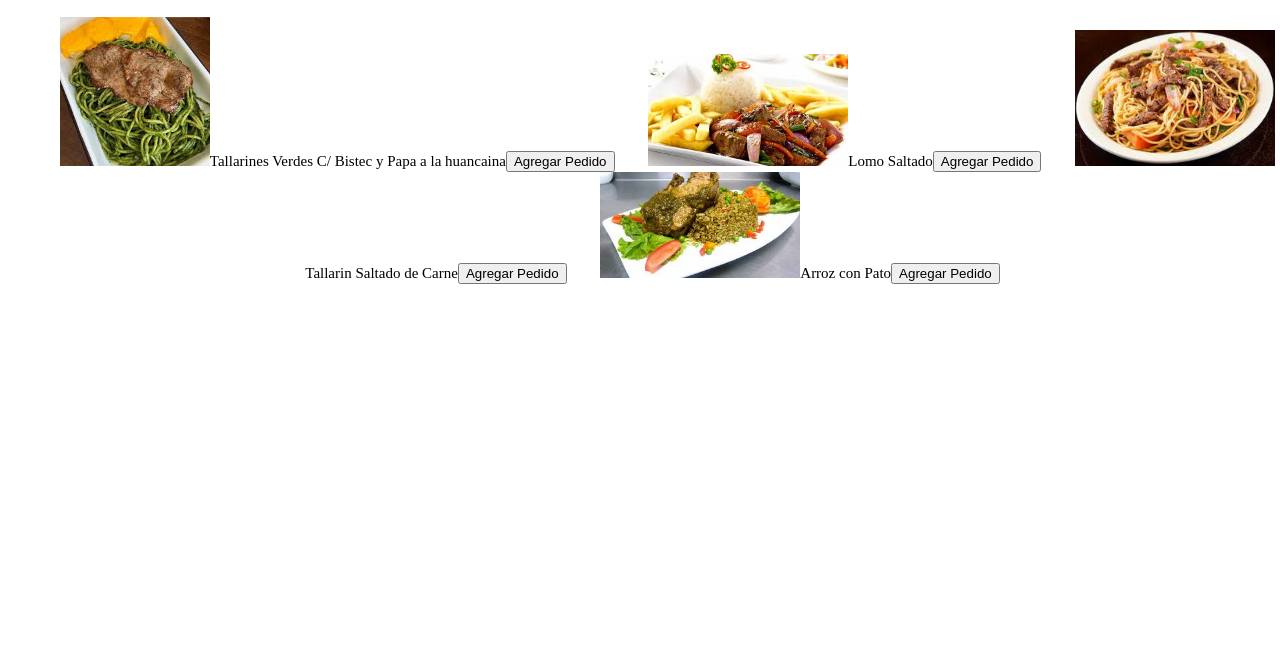
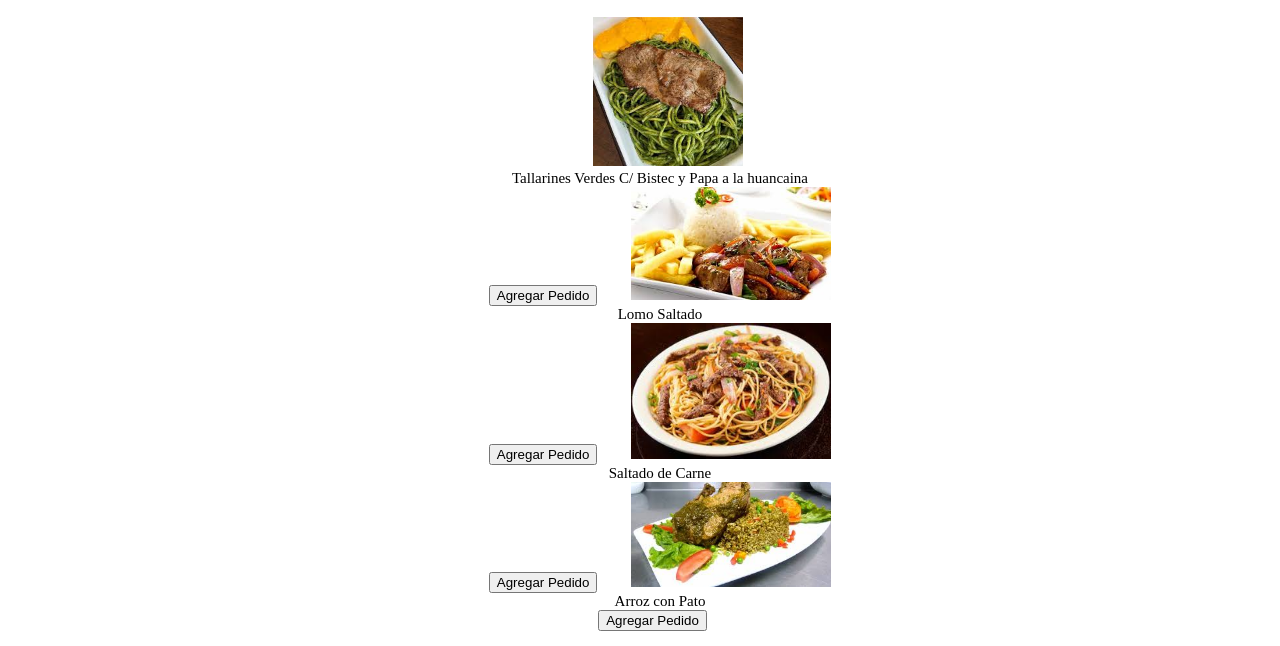
Before and after one commit to alonsofer198/menurincondeangel, a plain HTML site: page cartas.html in a window 1280 px wide. Shown: the part 168-814 px from the top of the page. Drawn offline with Linux system fonts and the light colour scheme; a web font is replaced by a local one.

Commit message:
Update cartas.html

```diff
--- a/cartas.html
+++ b/cartas.html
@@ -34,10 +34,29 @@
         <ul>
             <h1>Sabado......S/.15.00 c/u</h1>
 
-            <li><img width="150px" src="images/tallarinesverdes.jpg" />Tallarines Verdes C/ Bistec y Papa a la huancaina<button>Agregar Pedido</button></li>
-            <li><img width="200px" src="images/lomosaltado.jpg" />Lomo Saltado<button>Agregar Pedido</button></li>
-            <li><img width="200px" src="images/tallarinsaltadodecarne.jpg" />Tallarin Saltado de Carne<button>Agregar Pedido</button></li>
-            <li><img width="200px" src="images/arrozconpato.jpg" />Arroz con Pato<button>Agregar Pedido</button></li>
+            <li>
+                <img width="150px" src="images/tallarinesverdes.jpg" />
+                <div>Tallarines Verdes C/ Bistec y Papa a la huancaina</div>
+                <button>Agregar Pedido</button>
+            </li>
+
+            <li>
+                <img width="200px" src="images/lomosaltado.jpg" />
+                <div>Lomo Saltado</div>
+                <button>Agregar Pedido</button>
+            </li>
+
+            <li>
+                <img width="200px" src="images/tallarinsaltadodecarne.jpg" />
+                <div> Saltado de Carne</div>
+                <button>Agregar Pedido</button>
+            </li>
+
+            <li>
+                <img width="200px" src="images/arrozconpato.jpg" />
+                <div>Arroz con Pato</div>
+                <button>Agregar Pedido</button>
+            </li>
 
 
         </ul>
```
